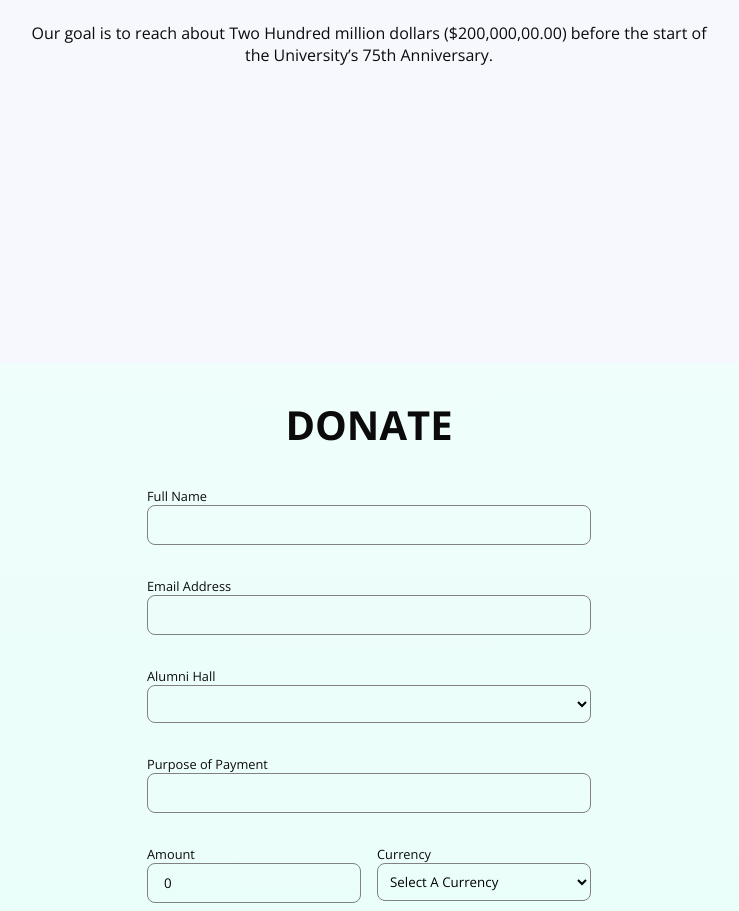
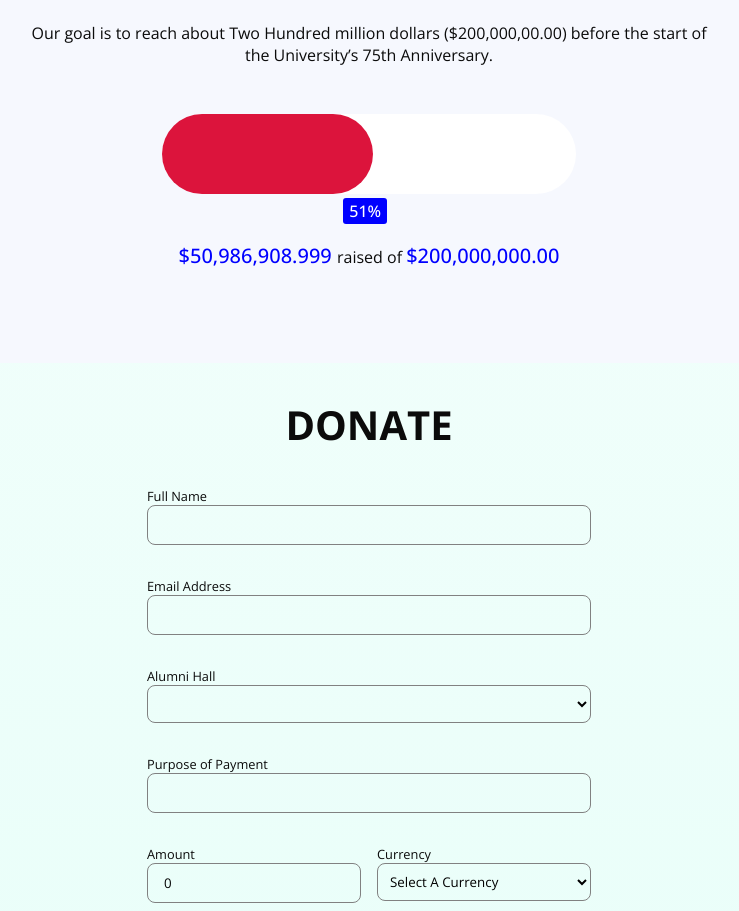
Before and after one commit to olayidecodes/ui-frontend, a React (Vite) app: page / in a window 1280 px wide. Shown: the part 1351-2262 px from the top of the page, without its empty margins (271-1010 px from the left). Built offline with nearby package versions, Linux system fonts and the light colour scheme.

Commit message:
donation progress bar

```diff
--- a/package.json
+++ b/package.json
@@ -10,13 +10,14 @@
     "preview": "vite preview"
   },
   "dependencies": {
+    "@esbuild/darwin-x64": "^0.19.4",
     "react": "^18.2.0",
     "react-dom": "^18.2.0",
     "react-icons": "^4.11.0",
     "react-router-dom": "^6.16.0",
     "react-slick": "^0.29.0",
+    "react-thermometer-component": "^1.0.1",
     "react-toastify": "^9.1.3",
-    "react-thermometer-component": "^1.0.1",
     "sass": "^1.67.0",
     "slick-carousel": "^1.8.1"
   },
--- a/src/components/donationGoal/GoalDonation.tsx
+++ b/src/components/donationGoal/GoalDonation.tsx
@@ -2,12 +2,25 @@ import "./donationGoal.css"
 import React from 'react'
 
 const GoalDonation = () => {
+  let goal = "$200,000,000.00";
+  let amountRaised = "$50,986,908.999";
+
   return (
     <div className="goalContainer">
         <div className="toptext">
             <h1>DONATION GOAL</h1>
             <p>Our goal is to reach about Two Hundred million dollars ($200,000,00.00)
                 before the start of the University’s 75th Anniversary.</p>
+
+            <div className="donationBar">
+              <span className="donate-per">
+                <span className="tooltip">51%</span>
+              </span>
+            </div>
+
+            <div className="raised">
+              <span>{amountRaised} </span>raised of <span>{goal}</span>
+            </div>
         </div>
     </div>
   )
--- a/src/components/donationGoal/donationGoal.css
+++ b/src/components/donationGoal/donationGoal.css
@@ -13,3 +13,50 @@
     max-width: 43rem;
     margin: 1rem auto;
 }
+
+.donationBar{
+    height: 5rem;
+    width: 37%;
+    border-radius: 10rem;
+    margin: 3rem auto;
+    background-color: #ffffff;
+}
+
+.donate-per{
+    position: relative;
+    display: block;
+    height: 100%;
+    width: 51%;
+    border-radius: 10rem;
+    background-color: crimson;
+    animation: progress 0.4s ease-in-out forwards;
+}
+
+@keyframes progress {
+    0%{
+        width: 0;
+        opacity: 1;
+    }
+
+    100%{
+        opacity: 1;
+    }
+}
+
+.tooltip{
+    position: absolute;
+    right: -14px;
+    bottom: -30px;
+    /* font-size: 20px; */
+    font-weight: 500;
+    color: #fff;
+    padding: 2px 6px;
+    border-radius: 3px;
+    background-color: blue;
+}
+
+.raised span{
+    color: blue;
+    font-size: 20px;
+    font-weight: 500;
+}
```
Also changed, not shown: 1 other file (tests, documents, lock files or other folders).
